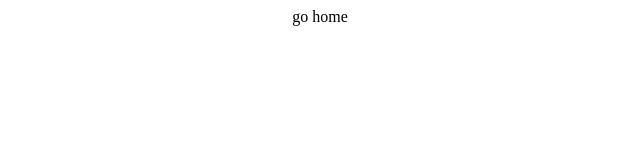
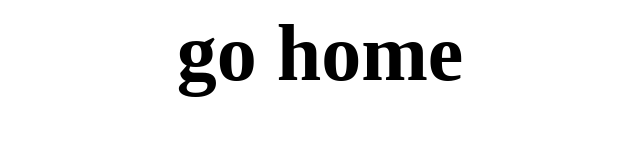
Before and after one commit to jinhy/jinhy.github.io, a plain HTML site: page index.html in a window 1280 px wide. Shown: the whole page, without its empty margins (320-960 px from the left). Drawn offline with Linux system fonts and the light colour scheme.

Commit message:
Update index.html

```diff
--- a/index.html
+++ b/index.html
@@ -6,6 +6,6 @@ body{text-align:center}
 </style>
 </head>
 <body>
-<div>go home</div>
+<div style="font-weight: bold; font-size: 80px;">go home</div>
 </body>
 </html>
```
